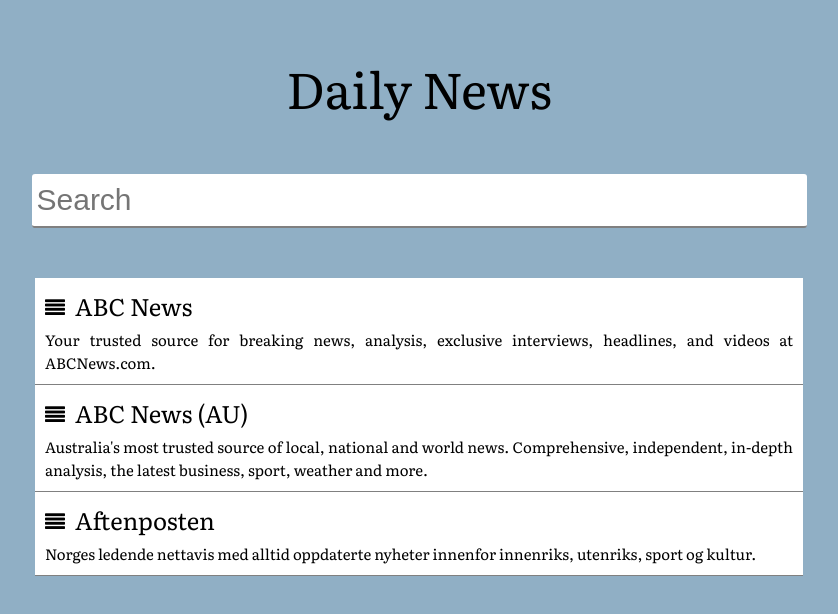
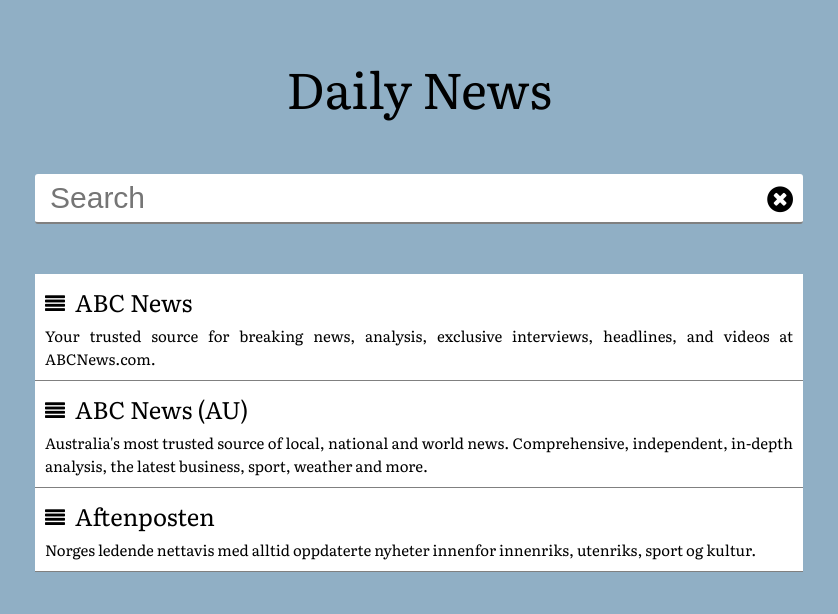
Before and after one commit to aanndch/News-App, a React (Create React App) app: page / in a window 1280 px wide. Shown: the top 614 px of the page, without its empty margins (221-1059 px from the left). Built offline with nearby package versions, Linux system fonts and the light colour scheme.

Commit message:
Added clear search button

```diff
--- a/src/App.css
+++ b/src/App.css
@@ -1,4 +1,10 @@
 @import url('https://fonts.googleapis.com/css?family=Literata');
+
+* {
+	margin: 0;
+	padding: 0;
+	box-sizing: border-box;
+}
 
 body {
 	font-family: "Literata";
@@ -14,17 +20,18 @@ body {
 }
 
 #channel-search {
-	text-align: center;
-	width: 100%;
+	width: 60%;
+	margin: 0 auto;
+	position: relative;
 }
 
 #channel-search-bar {
-	width: 60%;
+	width: 100%;
 	height: 50px;
 	font-size: 30px;
 	margin: 0 auto;
 	border: none;
-	padding-left:5px;
+	padding-left:15px;
 	border-radius: 3px;
 	border-bottom: 2px solid grey;
 }
@@ -43,6 +50,17 @@ body {
 	width: 100%;
 	text-decoration: none;
 	color: black;
+}
+
+.fa-times-circle {
+	position: absolute;
+	top: 10px;
+	right: 10px;
+	font-size: 30px !important;
+}
+
+.fa-times-circle:hover {
+	cursor: pointer;
 }
 
 .channel {
@@ -73,17 +91,18 @@ body {
 /* Channel News */
 
 #article-search {
-	text-align: center;
-	width: 100%;
+	width: 50%;
+	margin: 50px auto;
+	position: relative;
 }
 
 #search-bar {
-	width: 50%;
+	width: 100%;
 	height: 50px;
 	font-size: 30px;
-	margin: 50px auto;
+	margin: 0 auto;
 	border: none;
-	padding-left: 15px;
+	padding-left:15px;
 	border-radius: 3px;
 	border-bottom: 2px solid grey;
 }
--- a/src/components/ChannelList.js
+++ b/src/components/ChannelList.js
@@ -69,6 +69,11 @@ export default class ChannelList extends Component {
         this.setState({ search: event.target.value});
     }
 
+    clearSearch = () => {
+        this.setState({ search: '' });
+        document.getElementById("channel-search-bar").value = '';
+    }
+
     render() {
 
 
@@ -98,8 +103,9 @@ export default class ChannelList extends Component {
         return (
             <Fragment>
                 <div id="heading">Daily News</div>
-                <div id="article-search">
-                    <input type='text' name='articleSearch' onChange={this.handleSearch} placeholder="Search" maxLength='30' id="channel-search-bar"/>
+                <div id="channel-search">
+                    <input type='text' name='channelSearch' onChange={this.handleSearch} placeholder="Search" maxLength='30' id="channel-search-bar"/>
+                    <i class="fa fa-times-circle" onClick={() => this.clearSearch()}></i>
                 </div>
                 <ul id="channel-list">
                     {channelList}
--- a/src/components/ChannelNews.js
+++ b/src/components/ChannelNews.js
@@ -209,6 +209,11 @@ export default class ChannelNews extends Component {
         this.setState({ search: event.target.value});
     }
 
+    clearSearch = () => {
+        this.setState({ search: '' });
+        document.getElementById("search-bar").value = '';
+    }
+
     render() {
 
         let articles = [];
@@ -231,6 +236,7 @@ export default class ChannelNews extends Component {
             <Fragment>
                 <div id="article-search">
                     <input type='text' name='articleSearch' onChange={this.handleSearch} placeholder="Search" maxLength='30' id="search-bar"/>
+                    <i class="fa fa-times-circle" onClick={() => this.clearSearch()}></i>
                     {/* <div>Search Icon</div>  */}
                 </div>
                 <div className="container">
```
